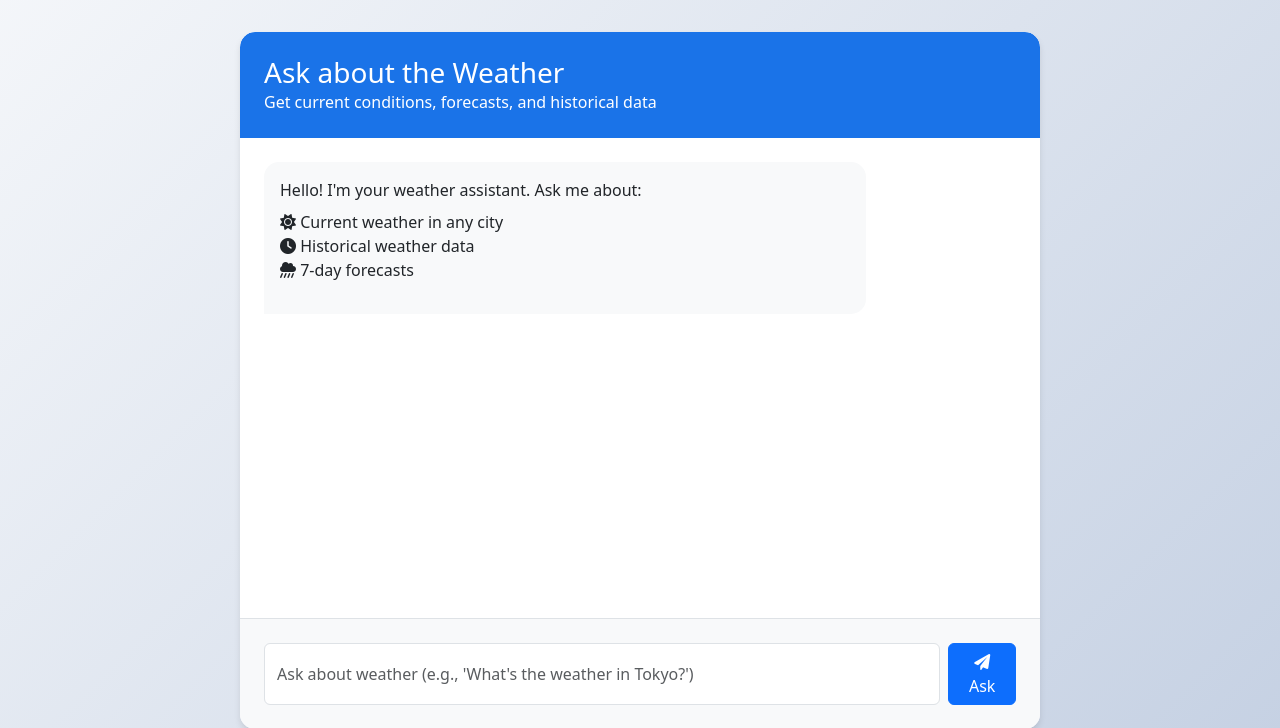
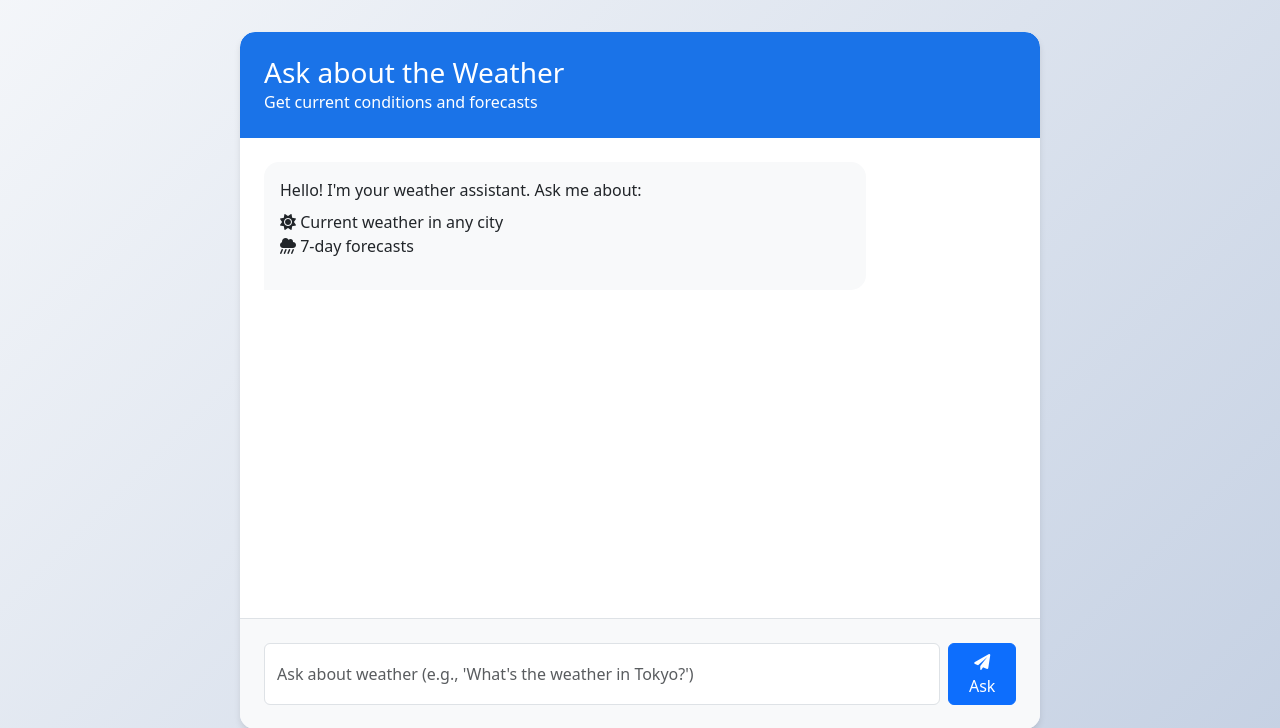
Before and after one commit to baajayi/weather_assistant, a Flask app: page / in a window 1280 px wide. Shown: the part 56-784 px from the top of the page. Run offline with Flask 3, Linux system fonts and the light colour scheme; some libraries are stand-ins or nearby versions.

Commit message:
removed reference to historical data

```diff
--- a/templates/index.html
+++ b/templates/index.html
@@ -107,7 +107,7 @@
         <div class="chat-container">
             <div class="chat-header">
                 <h3 class="mb-0">Ask about the Weather</h3>
-                <p class="mb-0">Get current conditions, forecasts, and historical data</p>
+                <p class="mb-0">Get current conditions and forecasts</p>
             </div>
 
             <div class="chat-messages" id="chatMessages">
@@ -115,7 +115,6 @@
                     <p class="mb-0">Hello! I'm your weather assistant. Ask me about:</p>
                     <ul class="list-unstyled mt-2">
                         <li><i class="fas fa-sun"></i> Current weather in any city</li>
-                        <li><i class="fas fa-clock"></i> Historical weather data</li>
                         <li><i class="fas fa-cloud-showers-heavy"></i> 7-day forecasts</li>
                     </ul>
                 </div>
```
